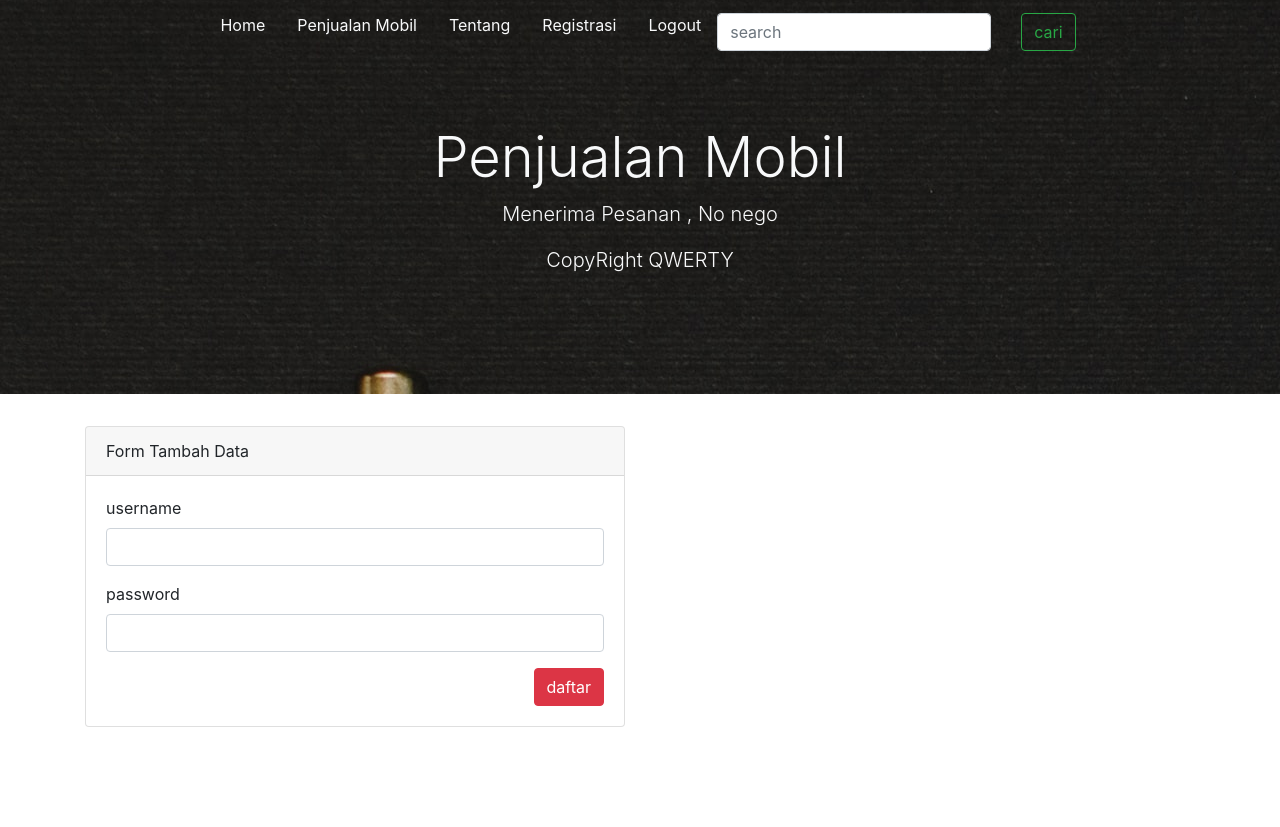
After one commit to Rosit1712/ci-app, a CodeIgniter app: page /database/index.php/registrasi/RegistrasiAkun in a window 1280 px wide. The commit adds this page. Run offline with CodeIgniter, Linux system fonts and the light colour scheme; some libraries are stand-ins or nearby versions.

Commit message:
Menambahkan Fitut Registrasi Admin

```diff
--- /dev/null
+++ b/CATATAN_PENTING.txt
@@ -0,0 +1,4 @@
+WEB APLIKASI INI HARUS DIJALANKAN SECARA ONLINE
+
+
+- QWERTY
--- /dev/null
+++ b/application/controllers/Registrasi.php
@@ -0,0 +1,30 @@
+<?php
+
+class Registrasi extends CI_Controller {
+
+	public function __construct() {
+		parent::__construct();
+		$this->load->model('Mobil_model'); // load dulu klo mao pke model ya kan
+		$this->load->library('form_validation'); // buat validasi form di tambah.php
+	}
+
+	public function RegistrasiAkun() {
+		$data['judul'] = 'Registrasi';
+
+		$this->form_validation->set_rules('username', 'USERNAME', 'required');
+		$this->form_validation->set_rules('password', 'PASSWORD', 'required');
+
+		if( $this->form_validation->run() == FALSE ) {
+			$this->load->view('templates/header', $data);
+			$this->load->view('registrasi/registrasiAkun');
+			$this->load->view('templates/footer');
+		} else {
+			// masukin data ke database
+			$this->Mobil_model->tambahDataAkun();
+			$this->session->set_flashdata('pi', 'Ditambahkan');
+			redirect('registrasi/RegistrasiAkun');
+		}
+		// $this->load->view('registrasi/RegistrasiAkun');
+	}
+
+}
--- a/application/models/Mobil_model.php
+++ b/application/models/Mobil_model.php
@@ -4,6 +4,14 @@ class Mobil_model extends CI_model {
 
 	public function getAllmobil() {
 		return $this->db->get('mobil')->result_array(); // tampilin data dari database dari tabel mahasiswa
+	}
+
+	public function tambahDataAkun() {
+		$data = [
+			"username" => $this->input->post('username', true),
+			"password" => $this->input->post('password', true)
+		];
+		$this->db->insert('admin', $data);
 	}
 
 	// masukin data ke database
--- a/application/views/home/index.php
+++ b/application/views/home/index.php
@@ -32,15 +32,15 @@
 		<div class="row">
 			<div class="col-sm-4">
 				<img src="img/2.jpg" alt="cuma gambar" class="figure-img img-fluid rounded">
-				<figcaption class="figure-caption">A caption for the above image.</figcaption>
+				<figcaption class="figure-caption">Sport</figcaption>
 			</div>
 			<div class="col-sm-4">
 				<img src="img/3.jpg" alt="cuma gambar" class="figure-img img-fluid rounded">
-				<figcaption class="figure-caption">A caption for the above image.</figcaption>
+				<figcaption class="figure-caption">Pick UP</figcaption>
 			</div>
 			<div class="col-sm-4">
 				<img src="img/4.jpg" alt="cuma gambar" class="figure-img img-fluid rounded">
-				<figcaption class="figure-caption">A caption for the above image.</figcaption>
+				<figcaption class="figure-caption">Berat</figcaption>
 			</div>
 		</div>
 	</div>
--- /dev/null
+++ b/application/views/registrasi/RegistrasiAkun.php
@@ -0,0 +1,95 @@
+<!DOCTYPE html>
+<html>
+<head>
+	<title></title>
+	<!-- Bootstrap CSS -->
+<link rel="stylesheet" href="../css/bootstrap.min.css">
+</head>
+<body>
+
+	 <style>
+
+    /*html {
+      position: relative;
+    }*/
+
+    body {
+      margin-bottom: 100px;
+    }
+
+    .nav {
+      padding: 5px;
+    }
+
+    /*.formd {
+      margin-right: 130px;
+    }*/
+
+    .formd .nyari {
+      margin-left: 30px;
+    }
+
+    .jumbotron {
+      margin-top: -70px;
+      height: 400px;
+      width: 100%;
+      padding-top: 130px;
+      text-align: center;
+      background-image: url('../img/1.jpg');
+      background-attachment: fixed;
+    }
+
+  </style>
+
+	<?php if( $this->session->flashdata('pi') ) : ?>
+		<div class="row mt-3">
+			<div class="col-md-6">
+				<div class="alert alert-success alert-dismissible fade show" role="alert">
+					Akun <strong>Berhasil</strong> <?= $this->session->flashdata('pi'); ?>.
+					<button class="close" data-dismiss="alert" arial-label="Close">
+						<span arial-hidden="true">&times;</span>
+					</button>
+				</div>
+			</div>
+		</div>
+	<?php endif; ?>
+
+<div class="container">
+
+<!-- bikin Form -->
+	<div class="row mt-3">
+		<div class="col-md-6">
+
+<!-- keterangan menggunakan kartu -->
+			<div class="card">
+				<div class="card-header">
+					Form Tambah Data
+				</div>
+				<div class="card-body">
+
+						<form action="" method="post">
+
+							<div class="form-group">
+								<label for="username">username</label>
+								<input type="text" name="username" class="form-control" id="username">
+								<small class="form-text text-danger"><?= form_error('username'); ?></small>
+							</div>
+
+							<div class="form-group">
+								<label for="password">password</label>
+								<input type="text" name="password" class="form-control" id="password">
+								<small class="form-text text-danger"><?= form_error('password'); ?></small>
+							</div>
+
+							<button type="submit" name="daftar" class="btn btn-danger float-right">daftar</button>
+
+						</form>
+				</div>
+			</div>
+		</div>
+	</div>
+
+</div>
+
+</body>
+</html>
--- a/application/views/templates/header.php
+++ b/application/views/templates/header.php
@@ -64,6 +64,10 @@
   </li>
 
   <li class="nav-item">
+    <a class="nav-link text-light" href="<?= base_url(); ?>registrasi/RegistrasiAkun">Registrasi</a>
+  </li>
+
+  <li class="nav-item">
     <a class="nav-link text-light" href="<?= base_url() ?>Home/logout">Logout</a>
   </li>
 
```
Also changed, not shown: application/models/Registrasi_akun.php (added).
